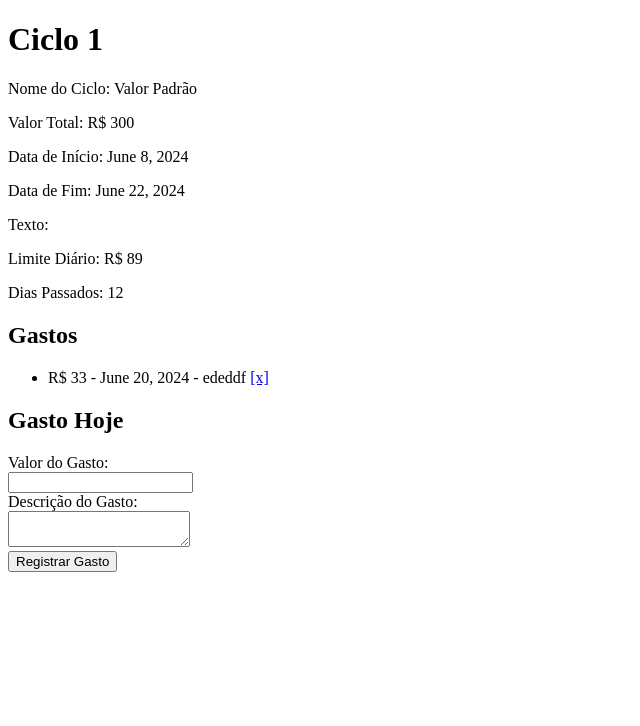
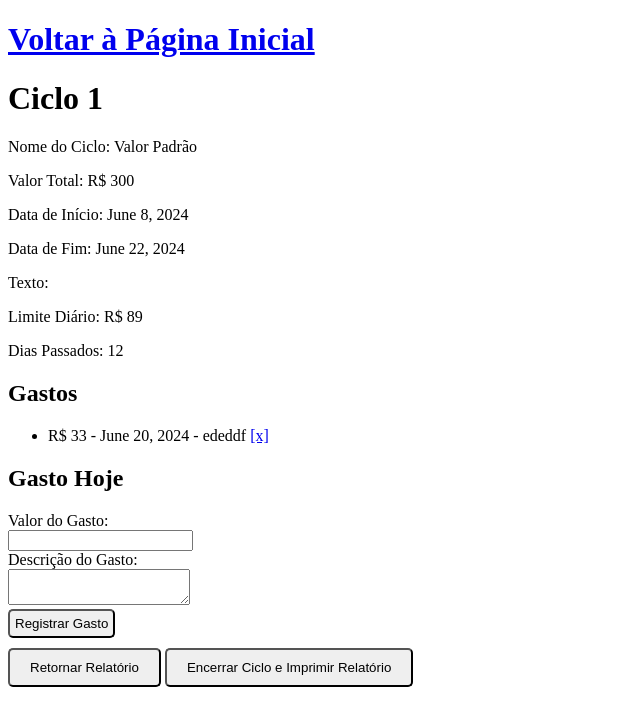
Before and after one commit to pablo9hierro/amarrador, a Django app: page /gerenciar/1/ in a window 1280 px wide. Shown: the top 726 px of the page, without its empty margins (0-640 px from the left). Run offline with Django 5.2, Linux system fonts and the light colour scheme; data comes from the database, SQL or seed files in the repository; both versions use the stored data as it was after the commit.

Commit message:
segundo commit

```diff
--- a/amarrador/urls.py
+++ b/amarrador/urls.py
@@ -1,11 +1,14 @@
-
 from django.contrib import admin
 from django.urls import path
-from amarradorapp.views import inicio, ciclo_def, gerenciar, excluir_gasto  # Importa as views do aplicativo 'meuapp'
+from amarradorapp.views import inicio, ciclo_def, gerenciar, excluir_gasto, relatorio, imprimir_relatorio, api_ciclos, imprimir_relatorio, encerrar_e_redirecionar, encerrar_imprimir
 
 urlpatterns = [
     path('', inicio, name='inicio'),
     path('ciclo/', ciclo_def, name='ciclo'),
     path('gerenciar/<int:ciclo_id>/', gerenciar, name='gerenciar'),
-    path('excluir_gasto/<int:gasto_id>/', excluir_gasto, name='excluir_gasto')
+    path('excluir_gasto/<int:gasto_id>/', excluir_gasto, name='excluir_gasto'),
+    path('relatorio/<int:ciclo_id>/', relatorio, name='relatorio'),
+    path('imprimir_relatorio/<int:ciclo_id>/', imprimir_relatorio, name='imprimir_relatorio'),
+    path('encerrar-imprimir/<int:ciclo_id>/', encerrar_imprimir, name='encerrar_imprimir'),
+    path('api/ciclos/', api_ciclos, name='api_ciclos'),
 ]
--- a/amarradorapp/models.py
+++ b/amarradorapp/models.py
@@ -1,5 +1,6 @@
 from django.db import models
 from django.utils import timezone
+from decimal import Decimal
 
 class Ciclo(models.Model):
     valor = models.IntegerField()
@@ -7,8 +8,9 @@ class Ciclo(models.Model):
     data_fim = models.DateField()
     texto = models.TextField()
     nome = models.CharField(max_length=100, default="Valor Padrão")
-    limite_diario = models.IntegerField(default=0)
+    limite_diario = models.DecimalField(max_digits=10, decimal_places=2, default=0.00)
     dias_passados = models.IntegerField(default=0)
+    encerrado = models.BooleanField(default=False)
 
     def __str__(self):
         return f'Ciclo de {self.data_inicio} a {self.data_fim} - Valor: {self.valor}'
@@ -40,6 +42,13 @@ class Ciclo(models.Model):
     def subtrair_do_limite_diario(self, valor):
         valor = int(valor)
         self.limite_diario -= valor
+        self.valor -= valor
+        self.save()
+        if self.valor <= 0:
+            self.encerrar_ciclo()
+
+    def encerrar_ciclo(self):
+        self.encerrado = True
         self.save()
 
 class Gasto(models.Model):
@@ -47,6 +56,7 @@ class Gasto(models.Model):
     valor = models.IntegerField()
     descricao = models.TextField()
     data = models.DateField(auto_now_add=True)
+    excluido = models.BooleanField(default=False)
 
     def __str__(self):
         return f'Gasto de R$ {self.valor} em {self.data} para o ciclo {self.ciclo.nome}'
--- a/amarradorapp/templates/gerenciar.html
+++ b/amarradorapp/templates/gerenciar.html
@@ -1,25 +1,36 @@
+<!-- gerenciar.html -->
 <!DOCTYPE html>
 <html lang="pt-br">
 <head>
     <meta charset="UTF-8">
+    <meta name="viewport" content="width=device-width, initial-scale=1.0">
     <title>Gerenciar Ciclo - {{ ciclo.id }}</title>
     <script>
-        function confirmarExclusao(gastoId, descricao, valor) {
-            const confirmacao = confirm(`Deseja excluir o gasto de R$${valor} referente a "${descricao}"?`);
-            if (confirmacao) {
-                window.location.href = `/excluir_gasto/${gastoId}/`;
+        function confirmarEncerramentoEImprimir() {
+            if (confirm("Tem certeza que deseja encerrar este ciclo?")) {
+                // Redireciona para a view de encerrar e imprimir
+                window.location.href = "{% url 'encerrar_imprimir' ciclo.id %}";
+            }
+        }
+
+        function confirmarImpressaoRelatorio() {
+            if (confirm("Deseja imprimir o relatório deste ciclo?")) {
+                // Redireciona para a view de imprimir relatório
+                window.location.href = "{% url 'imprimir_relatorio' ciclo.id %}";
             }
         }
     </script>
 </head>
 <body>
+
+<h1><a href="{% url 'inicio' %}">Voltar à Página Inicial</a></h1>
 <h1>Ciclo {{ ciclo.id }}</h1>
 <p>Nome do Ciclo: {{ ciclo.nome }}</p>
 <p>Valor Total: R$ {{ ciclo.valor }}</p>
 <p>Data de Início: {{ ciclo.data_inicio }}</p>
 <p>Data de Fim: {{ ciclo.data_fim }}</p>
 <p>Texto: {{ ciclo.texto }}</p>
-    <p>Limite Diário: R$ {{ ciclo.limite_diario }}</p>
+<p>Limite Diário: R$ <span id="limite_diario">{{ ciclo.limite_diario }}</span></p>
 <p>Dias Passados: {{ ciclo.dias_passados }}</p>
 
 <h2>Gastos</h2>
@@ -27,19 +38,32 @@
     {% for gasto in gastos %}
     <li>
         R$ {{ gasto.valor }} - {{ gasto.data }} - {{ gasto.descricao }}
-            <a href="javascript:void(0);" onclick="confirmarExclusao('{{ gasto.id }}', '{{ gasto.descricao }}', '{{ gasto.valor }}')">[x]</a>
+        <a href="{% url 'excluir_gasto' gasto.id %}" onclick="return confirm('Deseja excluir o gasto de R${{ gasto.valor }} referente a \"{{ gasto.descricao }}\"?')">[x]</a>
     </li>
     {% endfor %}
 </ul>
 
 <h2>Gasto Hoje</h2>
-    <form method="post">
+<form id="gasto_hoje_form" method="post" onsubmit="return submitFormGastoHoje()">
     {% csrf_token %}
     <label for="valor">Valor do Gasto:</label><br>
-        <input type="number" id="valor" name="valor" step="1" required><br>
+    <input type="number" id="valor" name="valor" step="0.01" min="0.01" required><br>
     <label for="descricao">Descrição do Gasto:</label><br>
     <textarea id="descricao" name="descricao" required></textarea><br>
-        <input type="submit" value="Registrar Gasto" margin="3px">
+    <input type="submit" value="Registrar Gasto" style="padding: 5px; border-radius: 5px; cursor: pointer;">
 </form>
+
+<div>
+    <button data-relatorio-url="{% url 'relatorio' ciclo.id %}" onclick="redirecionarRelatorio(this.dataset.relatorioUrl)"
+    style="padding: 10px 20px; margin-top: 10px; border-radius: 5px; cursor: pointer;">
+    Retornar Relatório
+    </button>
+
+    <button onclick="confirmarEncerramentoEImprimir()"
+    style="padding: 10px 20px; margin-top: 10px; border-radius: 5px; cursor: pointer;">
+    Encerrar Ciclo e Imprimir Relatório
+    </button>
+</div>
+
 </body>
 </html>
--- a/amarradorapp/views.py
+++ b/amarradorapp/views.py
@@ -1,13 +1,17 @@
 from django.shortcuts import render, redirect, get_object_or_404
 from django.utils.timezone import now
+from django.urls import reverse
 from .models import Ciclo, Gasto
-from datetime import datetime
+from datetime import datetime, timedelta
+from django.http import HttpResponse, HttpResponseRedirect
+
 
 def inicio(request):
-    ciclos_em_andamento = Ciclo.objects.filter(data_fim__gte=now()).order_by('data_inicio')
+    ciclos_em_andamento = Ciclo.objects.filter(encerrado=False).order_by('data_inicio')
+    ciclos_encerrados = Ciclo.objects.filter(encerrado=True).order_by('data_inicio')
     for ciclo in ciclos_em_andamento:
         ciclo.atualizar_dias_e_limite()
-    return render(request, 'inicio.html', {'ciclos_em_andamento': ciclos_em_andamento})
+    return render(request, 'inicio.html', {'ciclos_em_andamento': ciclos_em_andamento, 'ciclos_encerrados': ciclos_encerrados})
 
 def ciclo_def(request):
     if request.method == 'POST':
@@ -36,8 +40,12 @@ def ciclo_def(request):
     else:
         return render(request, 'ciclo.html')
 
+
 def gerenciar(request, ciclo_id):
     ciclo = get_object_or_404(Ciclo, id=ciclo_id)
+    if ciclo.encerrado:
+        return redirect('relatorio', ciclo_id=ciclo.id)
+
     ciclo.atualizar_valor_total()
     ciclo.calcular_limite_diario()
     gastos = Gasto.objects.filter(ciclo=ciclo)
@@ -60,3 +68,72 @@ def excluir_gasto(request, gasto_id):
     ciclo_id = gasto.ciclo.id
     gasto.delete()
     return redirect('gerenciar', ciclo_id=ciclo_id)
+
+def relatorio(request, ciclo_id):
+    ciclo = get_object_or_404(Ciclo, id=ciclo_id)
+    gastos = Gasto.objects.filter(ciclo=ciclo)
+
+    contexto = {
+        'ciclo': ciclo,
+        'gastos': gastos,
+    }
+    return render(request, 'relatorio.html', contexto)
+
+def api_ciclos(request):
+    ciclos = Ciclo.objects.all()
+    data = [ciclo.to_dict() for ciclo in ciclos]
+    return JsonResponse(data, safe=False)
+
+
+def imprimir_relatorio(request, ciclo_id):
+    ciclo = get_object_or_404(Ciclo, id=ciclo_id)
+    gastos = Gasto.objects.filter(ciclo=ciclo)
+
+    response = HttpResponse(content_type='text/plain')
+    response['Content-Disposition'] = f'attachment; filename="relatorio_ciclo_{ciclo_id}.txt"'
+
+    response.write(f"Relatório do Ciclo {ciclo.nome}\n")
+    response.write(f"Data de Início: {ciclo.data_inicio}\n")
+    response.write(f"Data de Fim: {ciclo.data_fim}\n")
+    response.write(f"Valor Total: R$ {ciclo.valor}\n")
+    response.write(f"Limite Diário: R$ {ciclo.limite_diario}\n")
+    response.write(f"Dias Passados: {ciclo.dias_passados}\n")
+    response.write(f"Texto: {ciclo.texto}\n\n")
+    response.write("Gastos:\n")
+
+    for gasto in gastos:
+        response.write(f"R$ {gasto.valor} - {gasto.data} - {gasto.descricao}\n")
+
+    return response
+
+
+def encerrar_e_redirecionar(request, ciclo_id):
+    ciclo = get_object_or_404(Ciclo, id=ciclo_id)
+    if request.method == 'POST':
+        ciclo.encerrar_ciclo()
+        return redirect('relatorio', ciclo_id=ciclo.id)
+
+    return render(request, 'encerrar_imprimir.html', {'ciclo': ciclo})
+
+def encerrar_e_redirecionar(request, ciclo_id):
+    ciclo = get_object_or_404(Ciclo, id=ciclo_id)
+    if request.method == 'POST':
+        ciclo.encerrar_ciclo()
+        return redirect('relatorio', ciclo_id=ciclo.id)
+
+    return render(request, 'encerrar_imprimir.html', {'ciclo': ciclo})
+
+def api_ciclos(request):
+    ciclos = Ciclo.objects.all()
+    data = [ciclo.to_dict() for ciclo in ciclos]
+    return JsonResponse(data, safe=False)
+
+
+def encerrar_imprimir(request, ciclo_id):
+    ciclo = get_object_or_404(Ciclo, id=ciclo_id)
+    if request.method == 'POST':
+        ciclo.encerrar_ciclo()
+        # Redireciona diretamente para a página de relatório após encerrar o ciclo
+        return redirect('relatorio', ciclo_id=ciclo.id)
+    # Não renderiza nenhum template aqui
+    return redirect('relatorio', ciclo_id=ciclo.id)
```
Also changed, not shown: amarradorapp/templates/inicio.html (+15 -6 lines), amarradorapp/templates/relatorio.html (added, +52 -0 lines), amarradorapp/migrations/0006_gasto_excluido_alter_ciclo_valor_alter_gasto_valor.py (added), amarradorapp/migrations/0007_ciclo_encerrado.py (added), db.sqlite3. Lines whose indentation alone changed are shown as unchanged.
